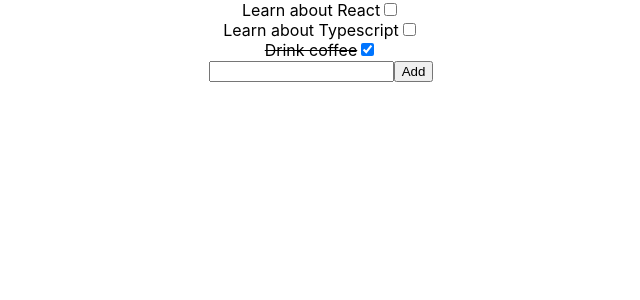
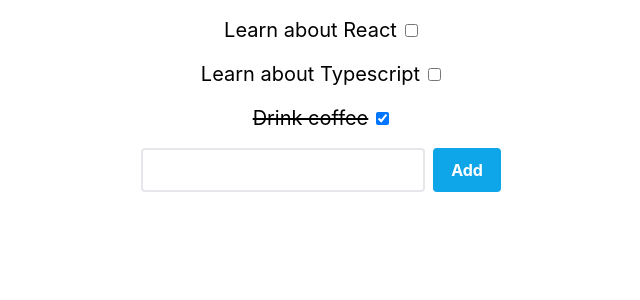
Before and after one commit to iN1kk0/todo-react-ts, a React (Create React App) app: page / in a window 1280 px wide. Shown: the top 300 px of the page, without its empty margins (319-959 px from the left). Built offline with nearby package versions, Linux system fonts and the light colour scheme.

Commit message:
tailwind

```diff
--- a/package.json
+++ b/package.json
@@ -10,6 +10,7 @@
     "@types/node": "^16.7.13",
     "@types/react": "^17.0.20",
     "@types/react-dom": "^17.0.9",
+    "classnames": "^2.3.1",
     "formik": "^2.2.9",
     "react": "^17.0.2",
     "react-dom": "^17.0.2",
@@ -41,5 +42,10 @@
       "last 1 firefox version",
       "last 1 safari version"
     ]
+  },
+  "devDependencies": {
+    "autoprefixer": "^10.4.2",
+    "postcss": "^8.4.5",
+    "tailwindcss": "^3.0.13"
   }
 }
--- /dev/null
+++ b/postcss.config.js
@@ -0,0 +1,6 @@
+module.exports = {
+  plugins: {
+    tailwindcss: {},
+    autoprefixer: {},
+  },
+}
--- a/src/App.tsx
+++ b/src/App.tsx
@@ -1,4 +1,4 @@
-import React, { ChangeEvent, FormEvent, useState } from "react";
+import React, { useState } from "react";
 import "./App.css";
 import ToDoForm from "./components/ToDoForm";
 import ToDo from "./components/ToDo";
--- a/src/components/ToDo.tsx
+++ b/src/components/ToDo.tsx
@@ -1,14 +1,18 @@
+import classnames from "classnames";
+
 const ToDo = (props: any) => {
   return (
     <div
-      className="todo"
-      style={{ textDecoration: props.todo.isItDone ? "line-through" : "" }}
+      className={classnames("todo text-xl my-4", {
+        "line-through": !!props.todo.isItDone,
+      })}
     >
       {props.todo.text}
       <input
         type="checkbox"
         checked={props.todo.isItDone}
         onChange={() => props.handleCheck(props.index)}
+        className="ml-2"
       />
     </div>
   );
--- a/src/components/ToDoForm.tsx
+++ b/src/components/ToDoForm.tsx
@@ -20,8 +20,17 @@
         //console.log(prop.values, prop.errors, prop.touched);
         return (
           <Form>
-            <Field type="text" name="text" />
-            <button type="submit"> Add </button>
+            <Field
+              type="text"
+              name="text"
+              className="border-2 border-gray-200 rounded py-2 px-4"
+            />
+            <button
+              type="submit"
+              className="bg-sky-500/100 py-2 px-4 border-2 border-sky-500/100 rounded ml-2 text-white font-bold"
+            >
+              Add
+            </button>
             <ErrorMessage name="text" component="div" />
           </Form>
         );
--- /dev/null
+++ b/tailwind.config.js
@@ -0,0 +1,7 @@
+module.exports = {
+  content: ["./src/**/*.{js,jsx,ts,tsx}"],
+  theme: {
+    extend: {},
+  },
+  plugins: [],
+};
```
Also changed, not shown: src/index.css (+7 -3 lines), 2 other files (tests, documents, lock files or other folders).
